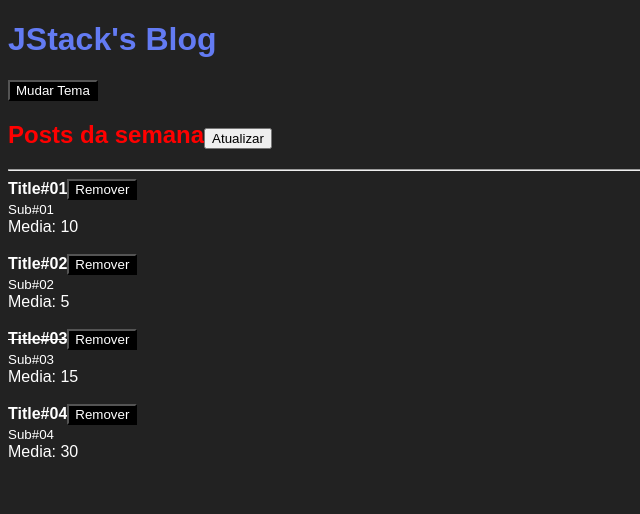
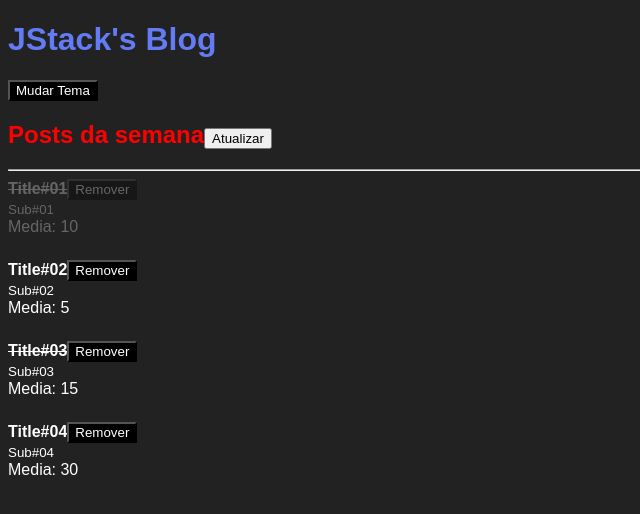
Before and after one commit to FillipeDiord/react-fundamentos, a React app: page / in a window 1280 px wide. Shown: the top 514 px of the page, without its empty margins (0-640 px from the left). Built offline with nearby package versions, Linux system fonts and the light colour scheme.

Commit message:
dynamic classes

```diff
--- /dev/null
+++ b/src/Post.scss
@@ -0,0 +1,8 @@
+.post {
+  margin-bottom: 24px;
+}
+
+.postDeleted {
+  opacity: 0.3;
+  margin-bottom: 24px;
+}
--- a/src/components/App.js
+++ b/src/components/App.js
@@ -10,10 +10,10 @@ import styles from '../App.scss';
 export function App() {
 
   const [posts, setPosts] = useState([
-    { id: Math.random(), title: 'Title#01', subtitle: 'Sub#01', likes: 20, read: false },
-    { id: Math.random(), title: 'Title#02', subtitle: 'Sub#02', likes: 10, read: false },
-    { id: Math.random(), title: 'Title#03', subtitle: 'Sub#03', likes: 30, read: true },
-    { id: Math.random(), title: 'Title#04', subtitle: 'Sub#04', likes: 60, read: false },
+    { id: Math.random(), title: 'Title#01', subtitle: 'Sub#01', likes: 20, read: true, removed: true },
+    { id: Math.random(), title: 'Title#02', subtitle: 'Sub#02', likes: 10, read: false, removed: false },
+    { id: Math.random(), title: 'Title#03', subtitle: 'Sub#03', likes: 30, read: true, removed: false },
+    { id: Math.random(), title: 'Title#04', subtitle: 'Sub#04', likes: 60, read: false, removed: false },
   ]);
 
   function handleRefresh() {
@@ -31,8 +31,12 @@ export function App() {
   }
 
   function handleRemovePost(postId) {
-    setPosts((prevState) => (
-      prevState.filter(post => post.id !== postId)
+    setPosts((prevState) => prevState.map(
+      post => (
+        post.id === postId
+          ? { ...post, removed: true }
+          : post
+      )
     ));
   }
 
--- a/src/components/Post.js
+++ b/src/components/Post.js
@@ -2,24 +2,30 @@ import React from 'react';
 import PropTypes from 'prop-types';
 import { PostHeader } from './PostHeader';
 
+import styles from '../Post.scss';
+
 export function Post(props) {
   return (
-    <>
-      <article>
+    <article
+      className={
+        props.post.removed
+          ? styles.postDeleted
+          : styles.post
+      }
+    >
       <PostHeader
         onRemove={props.onRemove}
         post={{
           id: props.post.id,
           title: props.post.title,
           read: props.post.read,
-          }} />
+        }}
+      />
       <br />
       <small>{props.post.subtitle}</small>
       <br />
       Media: {props.post.likes / 2}
     </article>
-      <br />
-    </>
   );
 }
 
@@ -31,5 +37,6 @@ Post.propTypes = {
     subtitle: PropTypes.string.isRequired,
     likes: PropTypes.number.isRequired,
     read: PropTypes.bool.isRequired,
+    removed: PropTypes.bool.isRequired,
   }).isRequired,
 };
```
Lines whose indentation alone changed are shown as unchanged.
